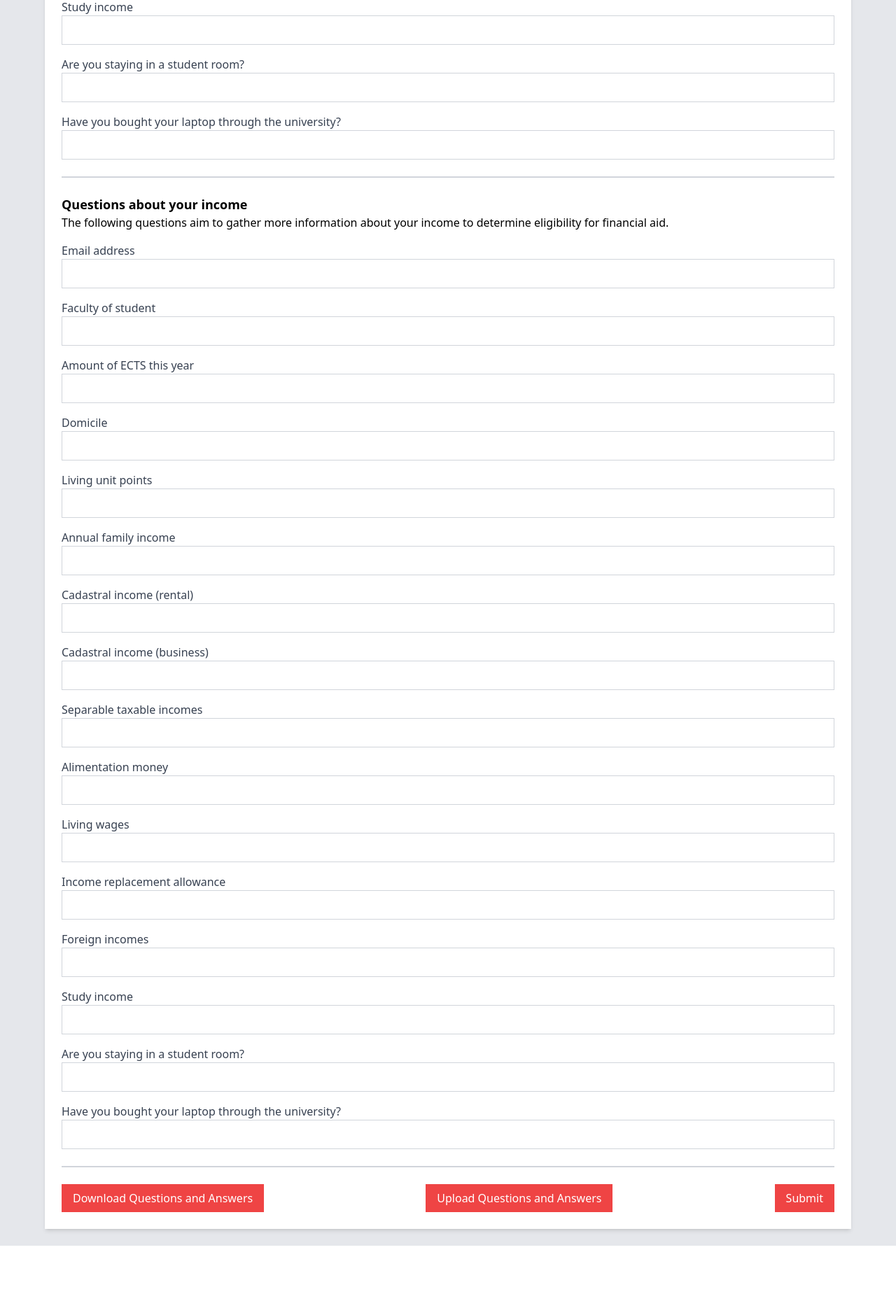
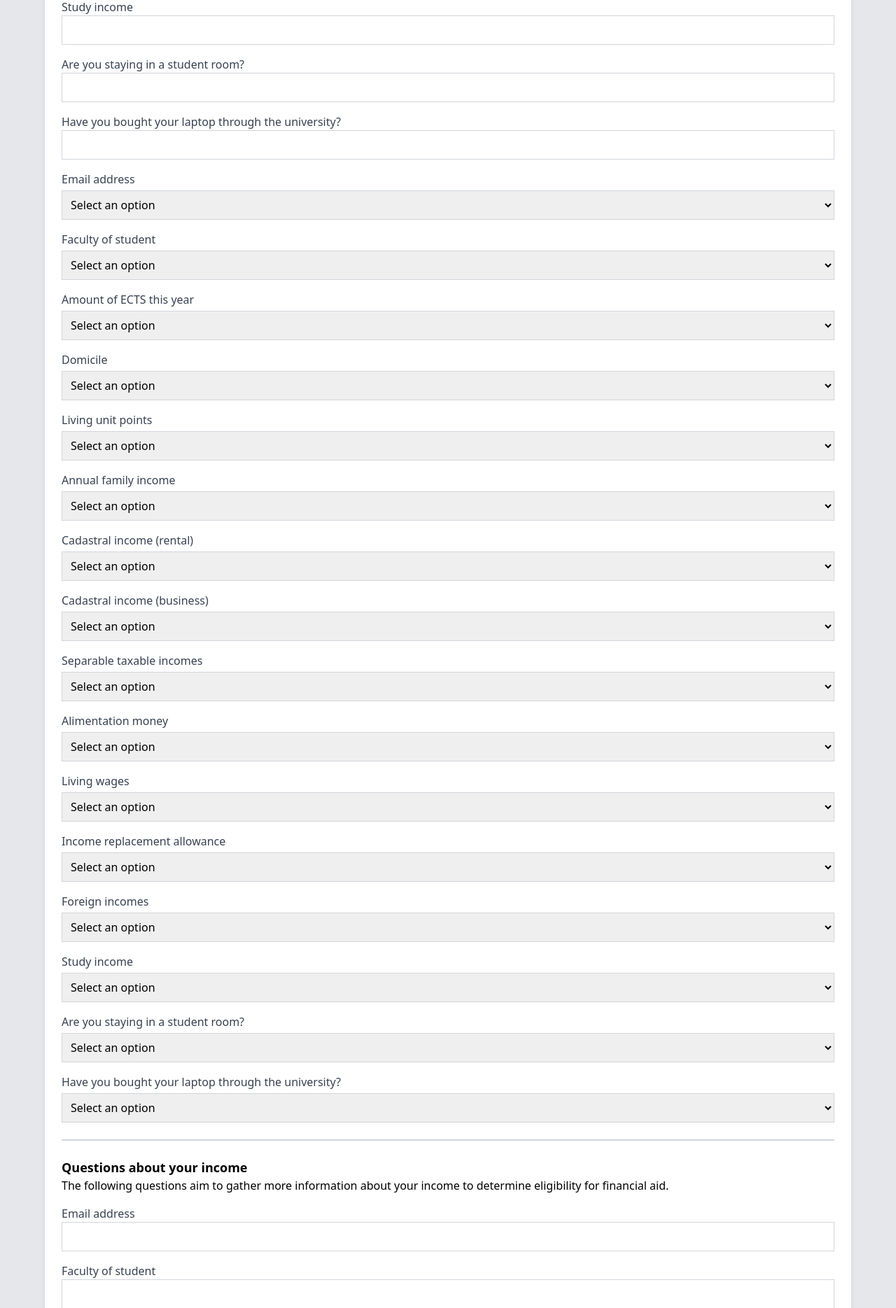
Before and after one commit to SeppeV-2158896/SYST_financials, a Django app: template financial_aids_uhasselt/app/templates/account_info.html in a window 1280 px wide. Shown: the part 1240-3109 px from the top of the page at 70% size. Before the commit the page ends 3020 px from the top, so only its background shows below. Run offline with Django 5.2, Linux system fonts and the light colour scheme; the template is opened without the code that fills it: values that come from a table or form of the project are taken from there, others are empty; data comes from the database, SQL or seed files in the repository; both versions use the stored data as it was after the commit; some libraries are stand-ins or nearby versions.

Commit message:
yes no questions terug erbij, save werkt

```diff
--- a/financial_aids_uhasselt/app/models.py
+++ b/financial_aids_uhasselt/app/models.py
@@ -36,6 +36,9 @@ class UserProfile(models.Model):
     foreign_incomes = models.DecimalField(max_digits=12, decimal_places=2)
 
     study_income = models.DecimalField(max_digits=12, decimal_places=2, null=True, blank=True)
+
+    student_room = models.CharField(max_length=3, choices=[('yes', 'Yes'), ('no', 'No')], blank=True, null=True)
+    laptop_purchased = models.CharField(max_length=3, choices=[('yes', 'Yes'), ('no', 'No')], blank=True, null=True)
 
     def __str__(self):
         return self.email
--- a/financial_aids_uhasselt/app/templates/account_info.html
+++ b/financial_aids_uhasselt/app/templates/account_info.html
@@ -32,7 +32,23 @@
                 </div>
                 {% endfor %}
             </form>
+            <div>
+                <form id="yes_no-form" class="space-y-4 mt-2">
 
+                    {% for question in yes_no_questions %}
+                    <div>
+                        <label class="block text-gray-700 font-medium mb-1" for="yes_no_question{{ forloop.counter }}">
+                            {{ question.text }}
+                        </label>
+                        <select class="w-full p-2 border border-gray-300" id="yes_no_question{{ forloop.counter }}" name="{{ question.tag }}">
+                            <option value="" {% if question.answer == "" %}selected{% endif %}>Select an option</option>
+                            <option value="yes" {% if question.answer == "yes" %}selected{% endif %}>Yes</option>
+                            <option value="no" {% if question.answer == "no" %}selected{% endif %}>No</option>
+                        </select>
+                    </div>
+                    {% endfor %}
+                </form>
+            </div>
             <hr class="my-6 border-t-2 border-gray-300">
 
             <!-- Income Questions Section -->
@@ -179,8 +195,8 @@
         }
 
         document.getElementById("save-button").addEventListener("click", function () {
-            // Collect data from the forms
             const basicFormInputs = document.querySelectorAll('#basic-form input');
+            const yesNoFormInputs = document.querySelectorAll('#yes_no-form select');
             const incomeFormInputs = document.querySelectorAll('#income-form input');
 
             const data = {
@@ -188,11 +204,17 @@
                     question: input.previousElementSibling ? input.previousElementSibling.textContent.trim() : "Unknown",
                     answer: input.value || ""
                 })),
+                yes_no_questions: Array.from(yesNoFormInputs).map(select => ({
+                    question: select.previousElementSibling ? select.previousElementSibling.textContent.trim() : "Unknown",
+                    answer: select.value || ""
+                })),
                 income_questions: Array.from(incomeFormInputs).map(input => ({
                     question: input.previousElementSibling ? input.previousElementSibling.textContent.trim() : "Unknown",
                     answer: input.value || "0" // Default to "0" for numeric fields
                 }))
             };
+
+            console.log("Data being sent to backend:", data); // Debug: Log the data
 
             fetch("/save-data/", {
                 method: "POST",
@@ -213,7 +235,6 @@
             .catch(error => console.error("Error:", error));
         });
 
-        // Helper function to get CSRF token
         function getCookie(name) {
             let cookieValue = null;
             if (document.cookie && document.cookie !== "") {
```
Also changed, not shown: financial_aids_uhasselt/app/views.py (+19 -0 lines), financial_aids_uhasselt/app/migrations/0012_userprofile_laptop_purchased_and_more.py (added), financial_aids_uhasselt/db.sqlite3.
